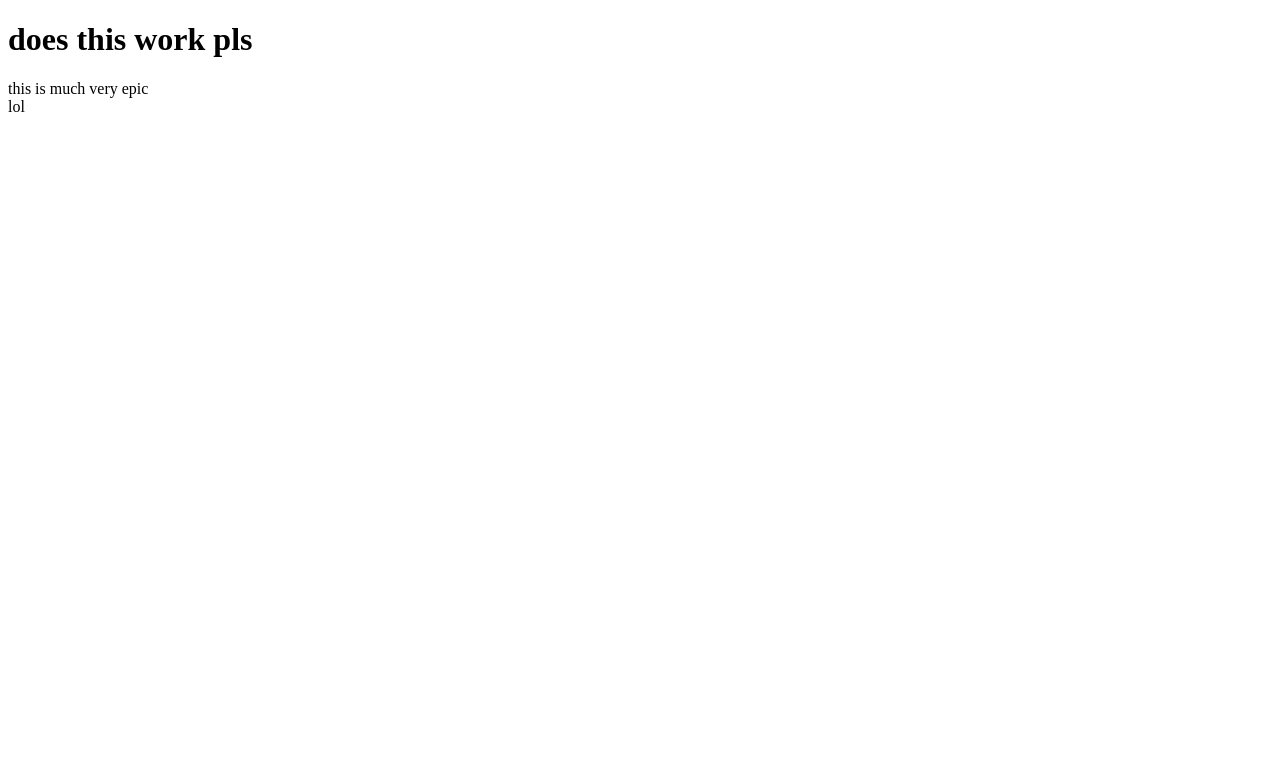
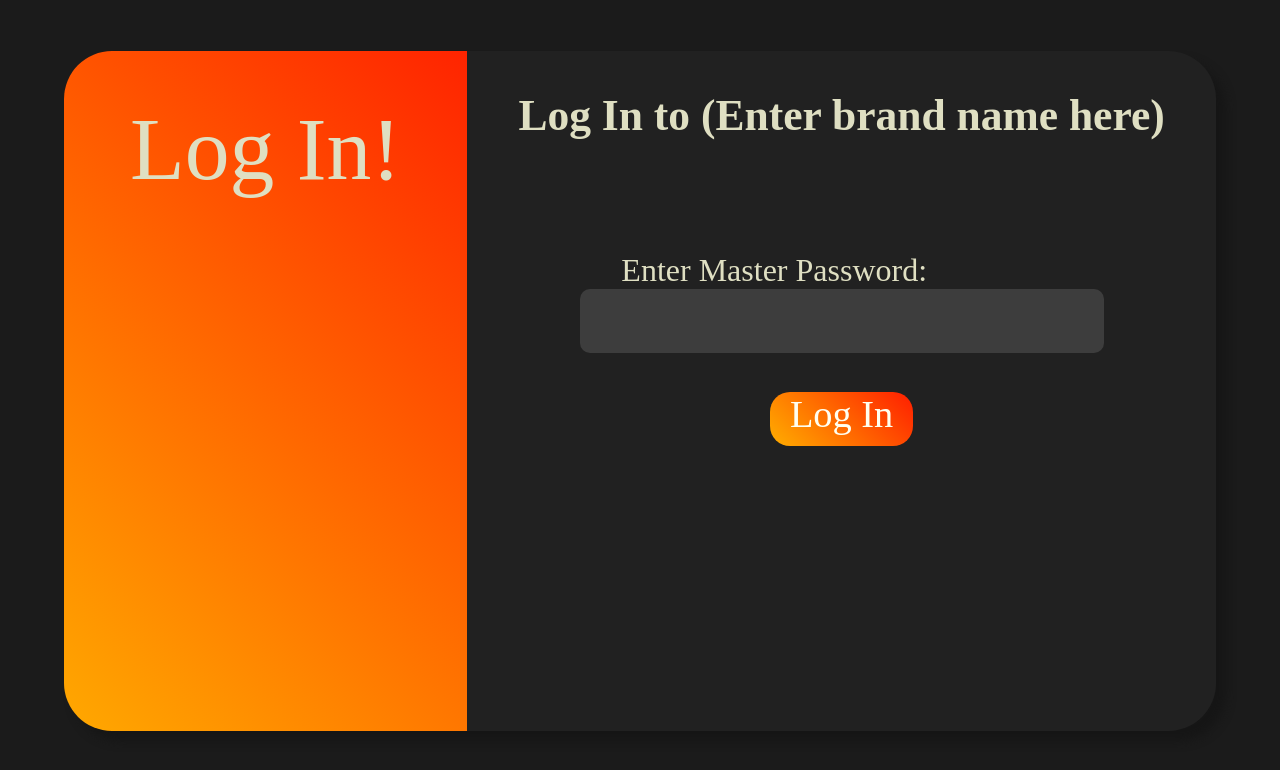
Before and after one commit to Rishabh69420/Password-Manager, an Electron app: page index.html in a window 1280 px wide. Drawn offline with Linux system fonts and the light colour scheme; a web font is replaced by a local one.

Commit message:
Formed rough structure of login page
Features to be added:

1) Hide and unhide button for text field
2) Logo and name of service
3) Descriptions*
4) Images and shapes to make page look interesting*
5) Animation in the start for logo*

In order of necessity.

*Not necessary

```diff
--- a/index.html
+++ b/index.html
@@ -7,8 +7,116 @@
     <title>PW manager</title>
 </head>
 <body>
-    <h1>does this work pls</h1>
-    this is much very epic <br>
-    lol
+    <div class="main">
+        <div class="box">Log In!</div>
+        <div class="trans">
+            <h1>Log In to (Enter brand name here)</h1><br>
+            <form>
+                <label>Enter Master Password:</label><br>
+                <input type="password" name="pword">
+            </form>
+            <button class="log">Log In</button>
+        </div>
+    </div>
 </body>
+<style>
+
+    @font-face{
+        font-family: 'textgybold';
+        src: url(../Fonts/texgyreadventor-bold.otf) format('truetype');
+    }
+
+    @font-face{
+        font-family: 'textgy';
+        src: url(../Fonts/texgyreadventor-regular.otf) format('truetype');
+    }
+
+    @font-face{
+        font-family: 'cocomat';
+        src: url(../Fonts/Cocomat\ Light-trial.ttf) format('truetype');
+    }
+
+    html, body{
+        height: 100%;
+        padding: 0;
+        margin: 0;
+        overflow: hidden;
+        background-color: rgb(27, 27, 27);
+    }
+
+    .box {
+        display: flex;
+        justify-content: center;
+        align-self: center;
+        font-family: textgybold;
+        background-image: linear-gradient(45deg, rgb(255, 174, 0), rgb(255, 30, 0));
+        padding-top: 8%;
+        font-size: 7vw;
+        width: 35%;
+        height: 100%;
+    }
+
+    .log {
+        border: 1em;
+        border-color: white;
+        display: block;
+        margin: auto;
+        padding: 0 20px 10px 20px;
+        font-size: 3vw;
+        background-image: linear-gradient(45deg, rgb(255, 174, 0), rgb(255, 30, 0));
+        color: ivory;
+        align-self: center;
+        border-radius: 20px;
+        font-family: textgy;
+    }
+
+    .trans{
+        background-color: rgb(33, 33, 33);
+        padding-top: 2%;
+        padding: 10px 0 10px 0;
+        width: 65%;
+        height: 100%;
+        font-family: cocomat;
+        font-size: 1.7vw;
+    }
+
+    form label{
+        font-size: 2.5vw;
+        margin: 0 0 5px -18%;
+    }
+
+    .trans h1{
+        text-align: center;
+        margin-bottom: 2em;
+    }
+
+    .main{
+        color: rgb(223, 223, 194);
+        background-color: rgba(42,42,42,0);
+        display: flex;
+        flex-direction: row;
+        margin: 4% 5% 0 5%;
+        padding: 0;
+        border-radius: 3em;
+        overflow: hidden;
+        height: 85%;
+        box-shadow: 10px 10px 10px rgb(22, 22, 22);
+    }
+
+    input{
+        background-color: rgb(61, 61, 61);
+        border: none;
+        padding: 10px 15px 10px 15px;
+        font-size: 3vw;
+        border-radius: 10px;
+        outline: inherit;
+        color: ivory;
+        margin: 0 0 1em 0;
+    }
+
+    form{
+        text-align: center;
+    }
+
+</style>
 </html>
```
